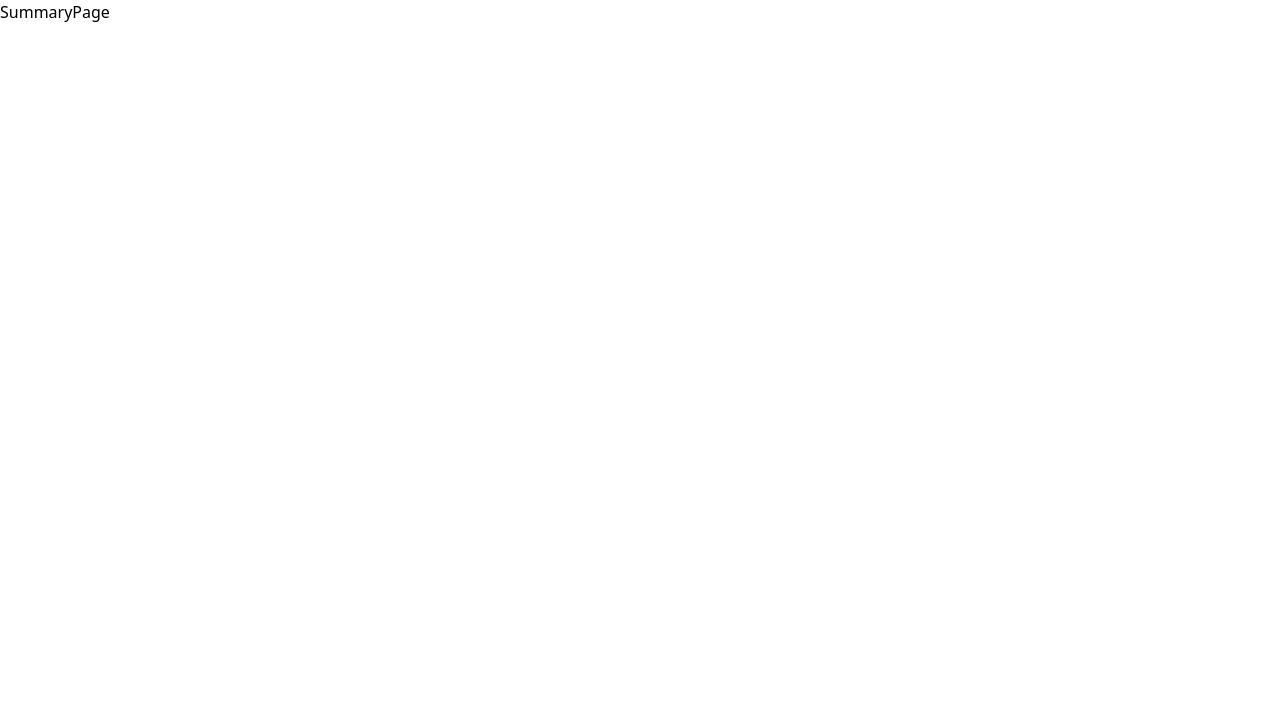
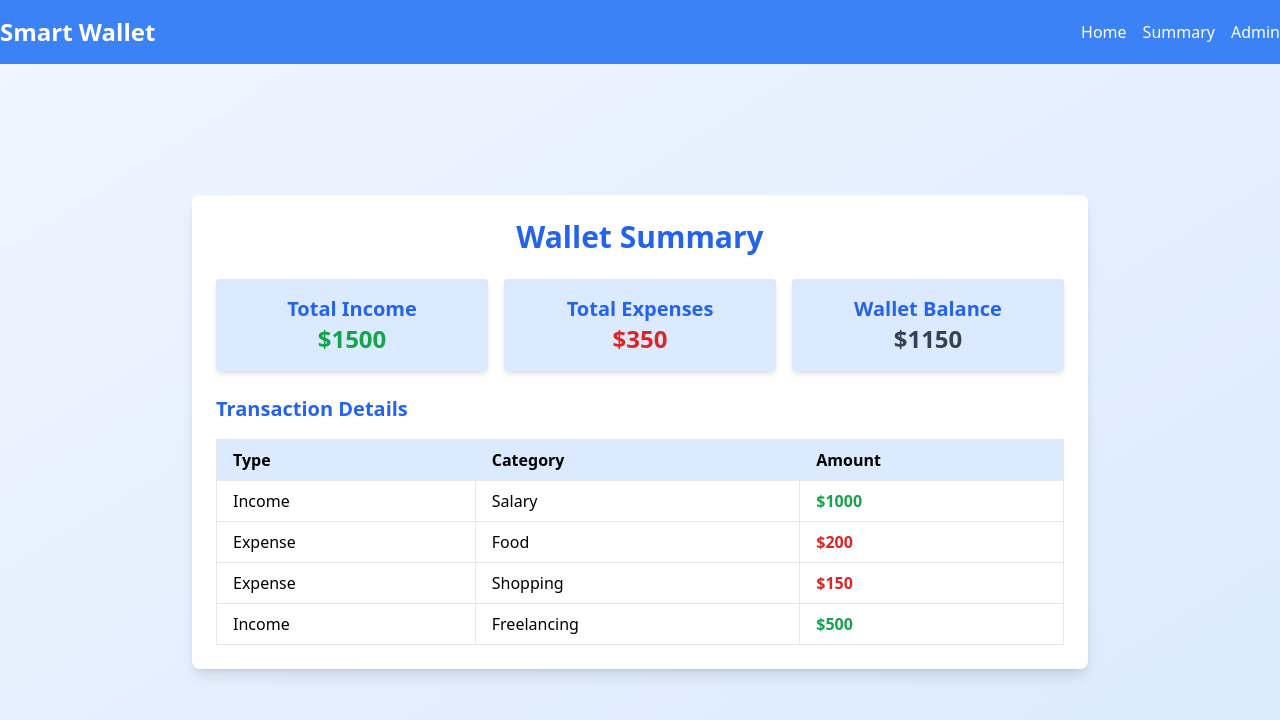
Before and after one commit to Bashar-zakarneh/Smart_Wallet, a React (Create React App) app in the folder frontend/: page /summary in a window 1280 px wide. Shown: the top 720 px of the page. Built offline with nearby package versions, Linux system fonts and the light colour scheme.

Commit message:
Implement Summary Page

```diff
--- a/frontend/src/components/SummaryPage.jsx
+++ b/frontend/src/components/SummaryPage.jsx
@@ -1,5 +1,108 @@
 import React from "react";
+import Header from "./Header";
+
 const SummaryPage = () => {
-  return <div>SummaryPage</div>;
+  // Dummy transaction data
+  const transactions = [
+    { id: 1, type: "Income", category: "Salary", amount: 1000 },
+    { id: 2, type: "Expense", category: "Food", amount: 200 },
+    { id: 3, type: "Expense", category: "Shopping", amount: 150 },
+    { id: 4, type: "Income", category: "Freelancing", amount: 500 },
+  ];
+
+  // Calculate totals
+  const totalIncome = transactions
+    .filter((transaction) => transaction.type === "Income")
+    .reduce((sum, transaction) => sum + transaction.amount, 0);
+
+  const totalExpenses = transactions
+    .filter((transaction) => transaction.type === "Expense")
+    .reduce((sum, transaction) => sum + transaction.amount, 0);
+
+  const walletBalance = totalIncome - totalExpenses;
+
+  return (
+    <div className="flex flex-col min-h-screen bg-gradient-to-br from-blue-50 to-blue-100">
+      {/* Reusable Header */}
+      <Header />
+
+      {/* Main Content */}
+      <main className="flex-grow flex justify-center items-center px-6">
+        <div className="w-full max-w-4xl bg-white shadow-lg rounded-lg p-6">
+          <h2 className="text-3xl font-extrabold mb-6 text-center text-blue-600">
+            Wallet Summary
+          </h2>
+
+          {/* Summary Section */}
+          <div className="grid grid-cols-1 md:grid-cols-3 gap-4 text-center">
+            <div className="bg-blue-100 p-4 rounded shadow-md">
+              <h3 className="text-xl font-bold text-blue-600">Total Income</h3>
+              <p className="text-2xl text-green-600 font-bold">
+                ${totalIncome}
+              </p>
+            </div>
+            <div className="bg-blue-100 p-4 rounded shadow-md">
+              <h3 className="text-xl font-bold text-blue-600">
+                Total Expenses
+              </h3>
+              <p className="text-2xl text-red-600 font-bold">
+                ${totalExpenses}
+              </p>
+            </div>
+            <div className="bg-blue-100 p-4 rounded shadow-md">
+              <h3 className="text-xl font-bold text-blue-600">
+                Wallet Balance
+              </h3>
+              <p className="text-2xl text-gray-700 font-bold">
+                ${walletBalance}
+              </p>
+            </div>
+          </div>
+
+          {/* Transaction Details Table */}
+          <div className="mt-6">
+            <h3 className="text-xl font-bold mb-4 text-blue-600">
+              Transaction Details
+            </h3>
+            <div className="overflow-x-auto">
+              <table className="w-full border-collapse border border-gray-200 text-left">
+                <thead className="bg-blue-100">
+                  <tr>
+                    <th className="px-4 py-2 border border-gray-200">Type</th>
+                    <th className="px-4 py-2 border border-gray-200">
+                      Category
+                    </th>
+                    <th className="px-4 py-2 border border-gray-200">Amount</th>
+                  </tr>
+                </thead>
+                <tbody>
+                  {transactions.map((transaction) => (
+                    <tr key={transaction.id} className="hover:bg-blue-50">
+                      <td className="px-4 py-2 border border-gray-200">
+                        {transaction.type}
+                      </td>
+                      <td className="px-4 py-2 border border-gray-200">
+                        {transaction.category}
+                      </td>
+                      <td
+                        className={`px-4 py-2 border border-gray-200 ${
+                          transaction.type === "Income"
+                            ? "text-green-600 font-bold"
+                            : "text-red-600 font-bold"
+                        }`}
+                      >
+                        ${transaction.amount}
+                      </td>
+                    </tr>
+                  ))}
+                </tbody>
+              </table>
+            </div>
+          </div>
+        </div>
+      </main>
+    </div>
+  );
 };
+
 export default SummaryPage;
```
